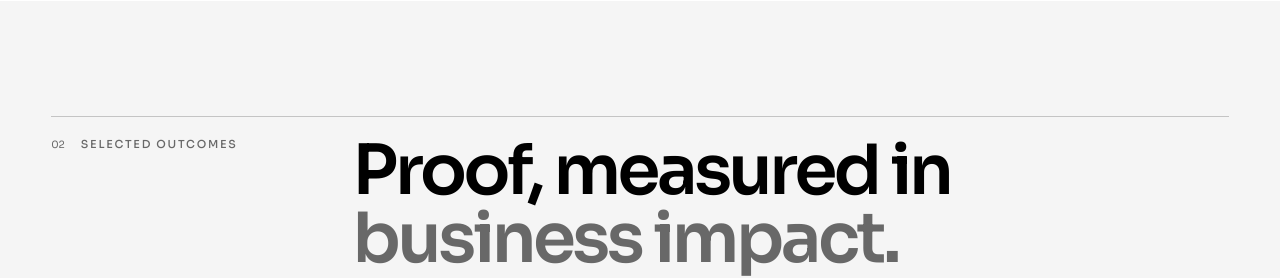
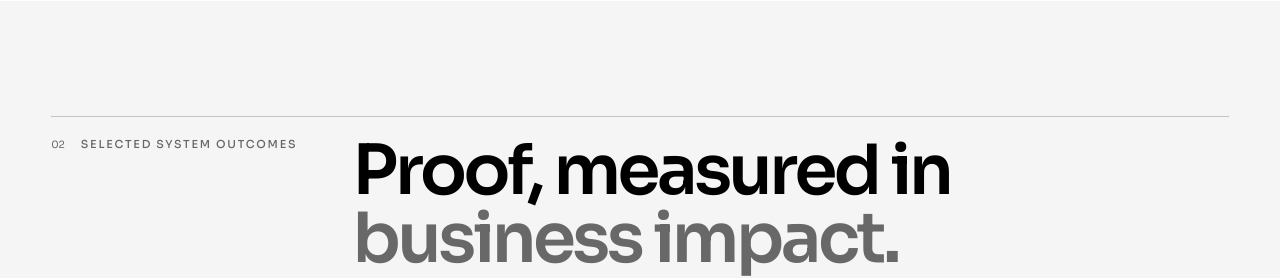
Before and after one commit to sianmatti/masm-website, a Next.js app: page / in a window 1280 px wide. Shown: the part 4420-4698 px from the top of the page. Built offline with nearby package versions, Linux system fonts and the light colour scheme.

Commit message:
Strengthen homepage qualification and conversion clarity

```diff
--- a/components/case-studies.tsx
+++ b/components/case-studies.tsx
@@ -48,7 +48,7 @@ export function CaseStudies() {
       <div className="section-shell">
         <SectionHeading
           index="02"
-          label="Selected outcomes"
+          label="Selected system outcomes"
           title={<>Proof, measured in <span className="text-muted">business impact.</span></>}
           description="Anonymized engagement outcomes showing how connected growth systems change commercial performance."
         />
```
